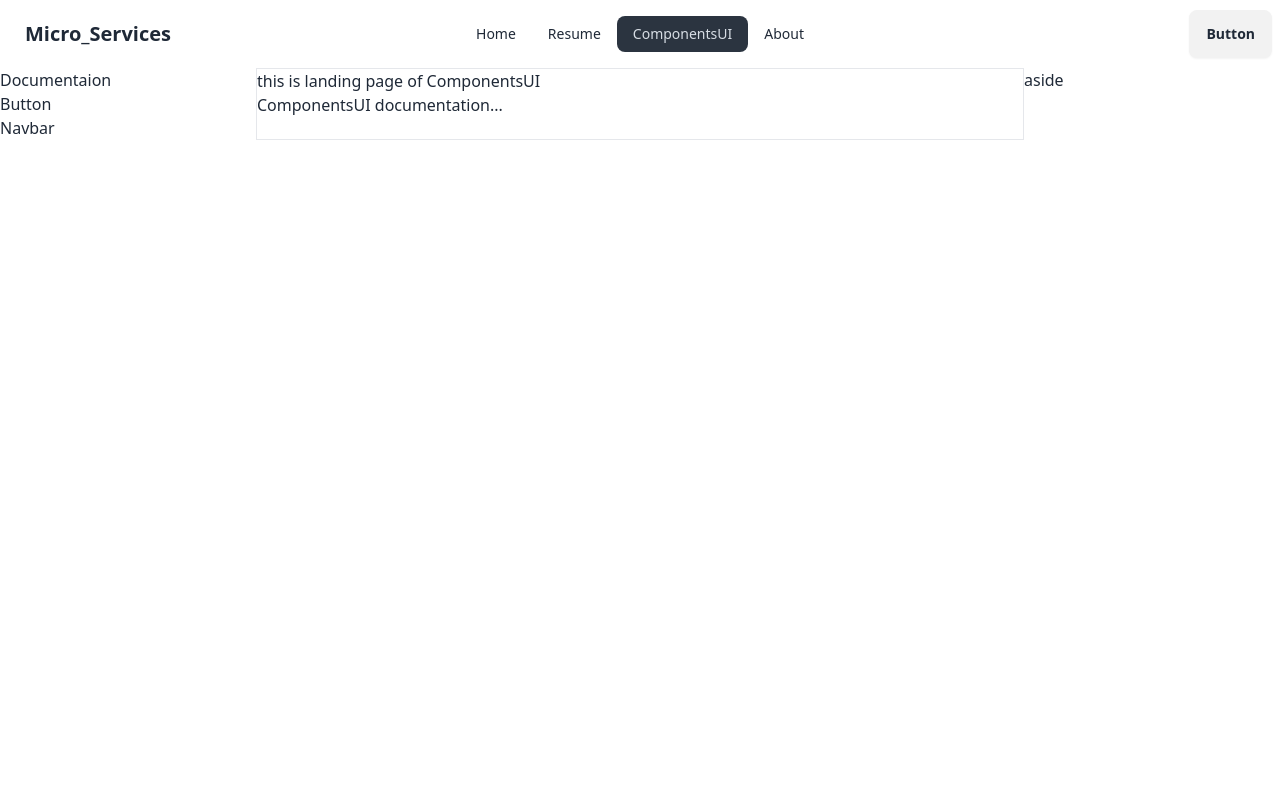
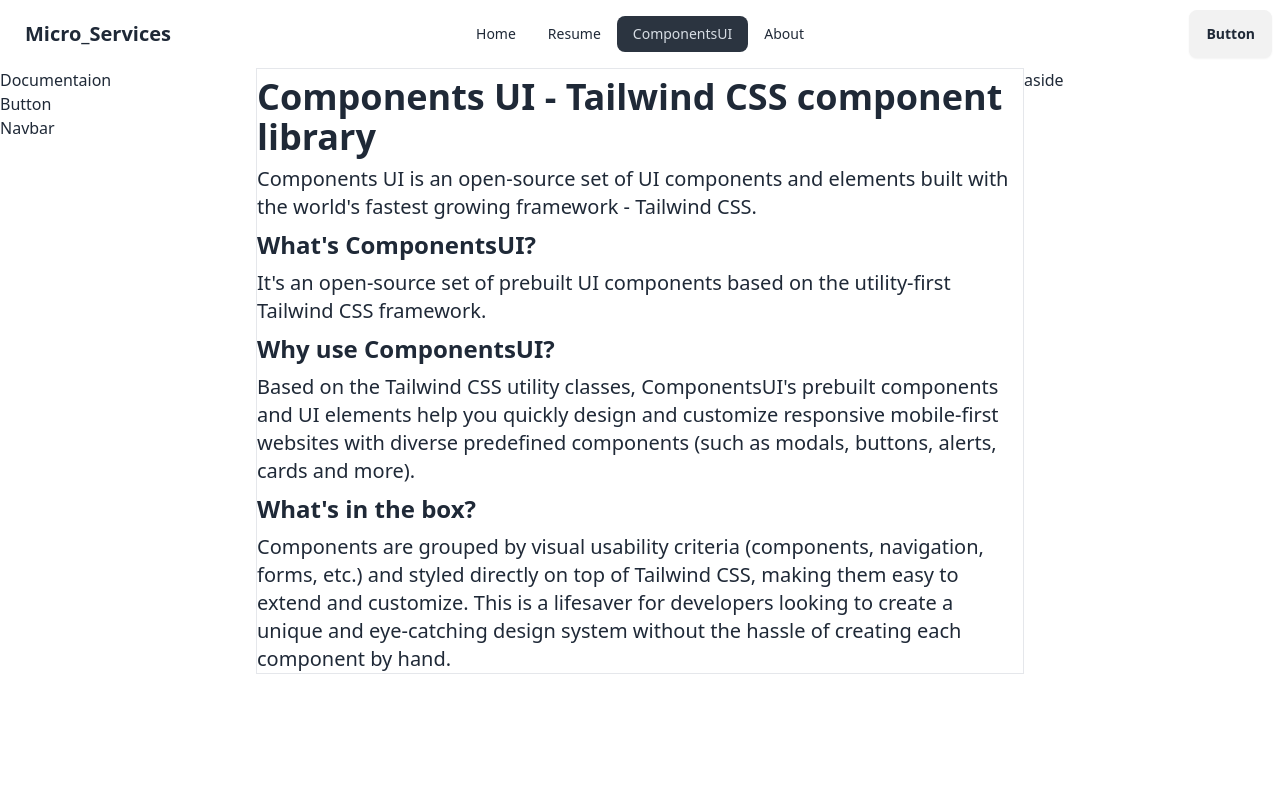
Before and after one commit to MUHAMMADSabbirHossain/personal-portfolio, a React (Vite) app in the folder Personal-Portfolios-FrontEnd/: page /components-ui/doc in a window 1280 px wide. Shown: the top 800 px of the page. Built offline with nearby package versions, Linux system fonts and the light colour scheme.

Commit message:
componentsDoc: ediited... successfully

```diff
--- a/Personal-Portfolios-FrontEnd/src/pages/ComponentsUi/ComponentsDoc/ComponentsDoc.jsx
+++ b/Personal-Portfolios-FrontEnd/src/pages/ComponentsUi/ComponentsDoc/ComponentsDoc.jsx
@@ -3,7 +3,23 @@
 const ComponentsDoc = () => {
     return (
         <div>
-            ComponentsUI documentation...
+            <h1 className='text-4xl font-bold my-2'>Components UI - Tailwind CSS component library</h1>
+            <p className='text-xl'>Components UI is an open-source set of UI components and elements built with the world's fastest growing framework - Tailwind CSS.</p>
+
+            <div>
+                <h2 className='text-2xl font-bold my-2'>What's ComponentsUI?</h2>
+                <p className='text-xl'>It's an open-source set of prebuilt UI components based on the utility-first Tailwind CSS framework.</p>
+            </div>
+
+            <div>
+                <h2 className='text-2xl font-bold my-2'>Why use ComponentsUI?</h2>
+                <p className='text-xl'>Based on the Tailwind CSS utility classes, ComponentsUI's prebuilt components and UI elements help you quickly design and customize responsive mobile-first websites with diverse predefined components (such as modals, buttons, alerts, cards and more).</p>
+            </div>
+
+            <div>
+                <h2 className='text-2xl font-bold my-2'>What's in the box?</h2>
+                <p className='text-xl'>Components are grouped by visual usability criteria (components, navigation, forms, etc.) and styled directly on top of Tailwind CSS, making them easy to extend and customize. This is a lifesaver for developers looking to create a unique and eye-catching design system without the hassle of creating each component by hand.</p>
+            </div>
         </div>
     );
 };
--- a/Personal-Portfolios-FrontEnd/src/pages/ComponentsUi/ComponentsUi.jsx
+++ b/Personal-Portfolios-FrontEnd/src/pages/ComponentsUi/ComponentsUi.jsx
@@ -13,8 +13,6 @@
             </section>
 
             <section className='col-span-3 border'>
-                {/* <Button></Button> */}
-                this is landing page of ComponentsUI
                 <Outlet></Outlet>
             </section>
 
```
